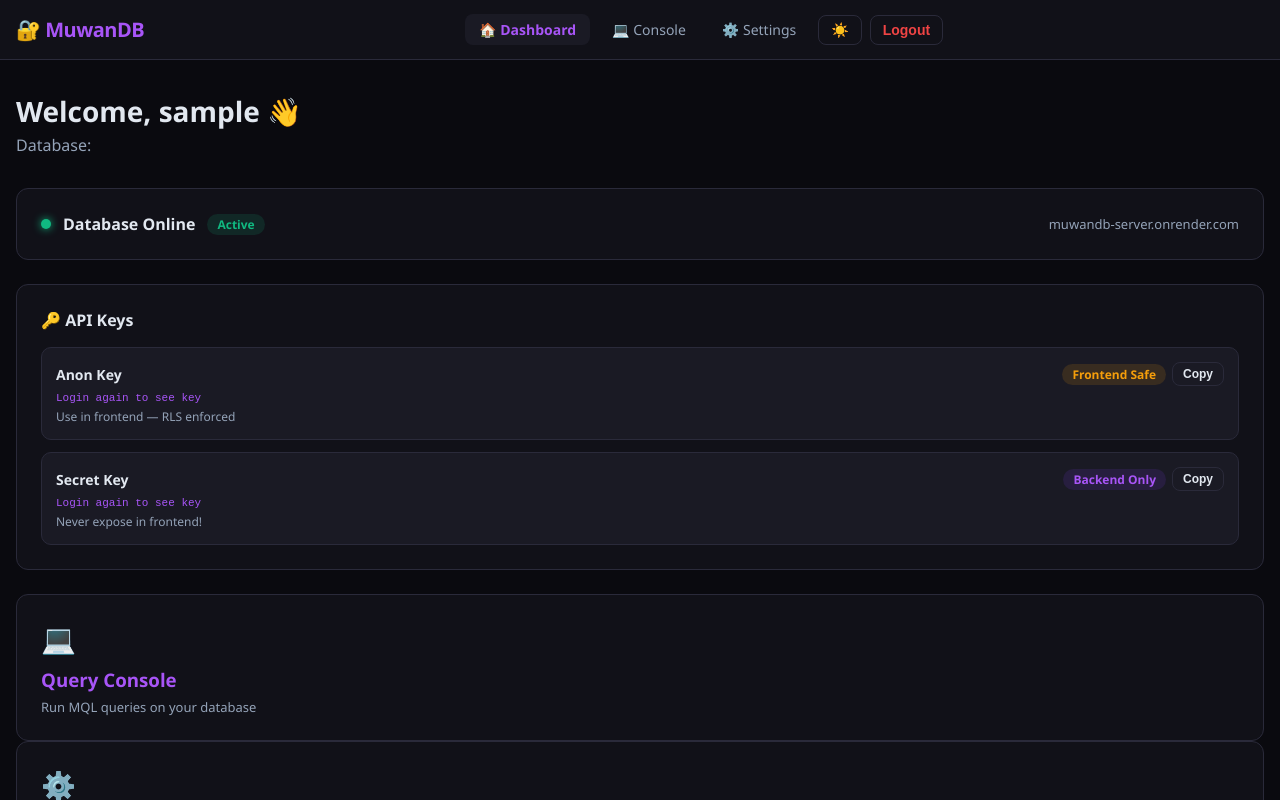
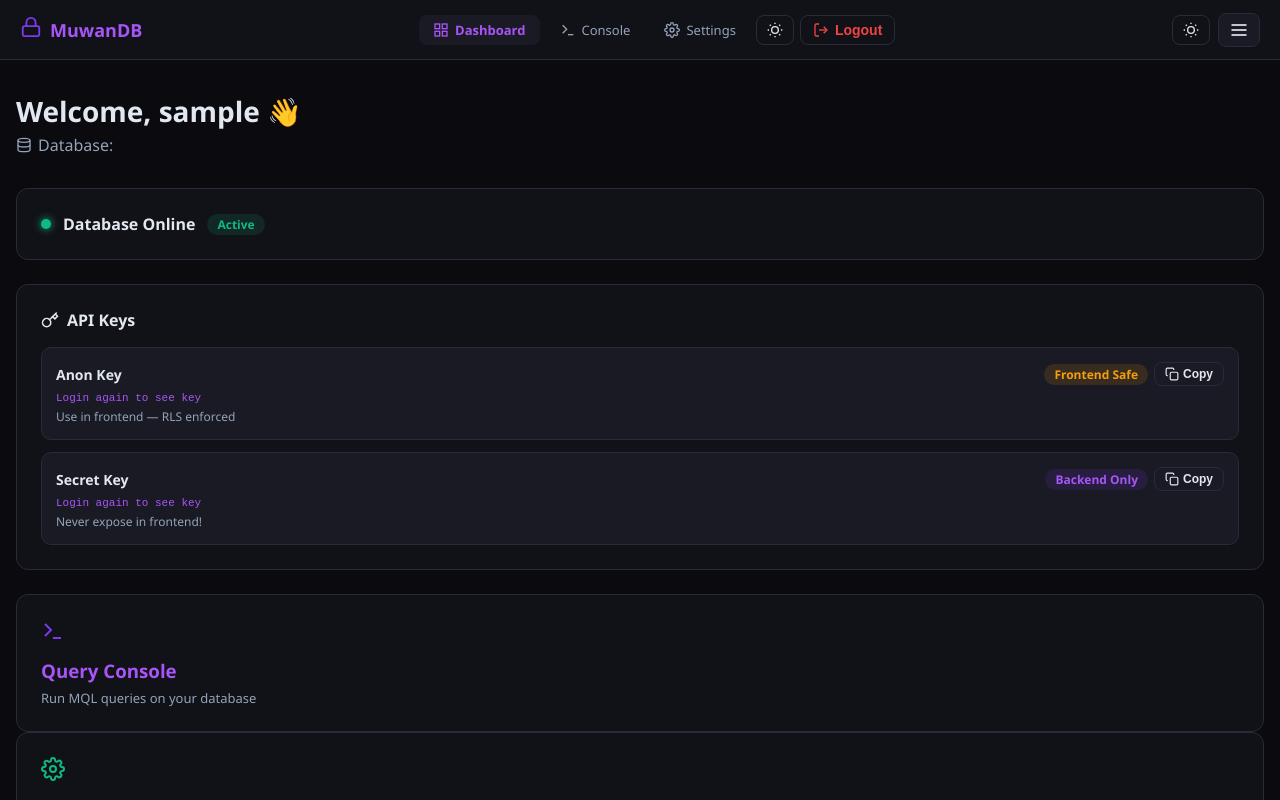
Before and after one commit to muwanindia345-beep/muwandb-frontend, a React (Vite) app: page /dashboard in a window 1280 px wide. Shown: the top 800 px of the page. Built offline with nearby package versions, Linux system fonts and the light colour scheme; sample sign-in values are in the browser's storage.

Commit message:
feat: SVG icons + remove hardcoded URLs

```diff
--- a/src/components/Navbar.jsx
+++ b/src/components/Navbar.jsx
@@ -1,100 +1,98 @@
 import React, { useState } from 'react'
 import { Link, useLocation } from 'react-router-dom'
+
+const Icons = {
+  logo: <svg width="22" height="22" viewBox="0 0 24 24" fill="none" stroke="currentColor" strokeWidth="2"><rect x="3" y="11" width="18" height="11" rx="2"/><path d="M7 11V7a5 5 0 0 1 10 0v4"/></svg>,
+  dashboard: <svg width="16" height="16" viewBox="0 0 24 24" fill="none" stroke="currentColor" strokeWidth="2"><rect x="3" y="3" width="7" height="7"/><rect x="14" y="3" width="7" height="7"/><rect x="3" y="14" width="7" height="7"/><rect x="14" y="14" width="7" height="7"/></svg>,
+  console: <svg width="16" height="16" viewBox="0 0 24 24" fill="none" stroke="currentColor" strokeWidth="2"><polyline points="4 17 10 11 4 5"/><line x1="12" y1="19" x2="20" y2="19"/></svg>,
+  settings: <svg width="16" height="16" viewBox="0 0 24 24" fill="none" stroke="currentColor" strokeWidth="2"><circle cx="12" cy="12" r="3"/><path d="M19.4 15a1.65 1.65 0 0 0 .33 1.82l.06.06a2 2 0 0 1-2.83 2.83l-.06-.06a1.65 1.65 0 0 0-1.82-.33 1.65 1.65 0 0 0-1 1.51V21a2 2 0 0 1-4 0v-.09A1.65 1.65 0 0 0 9 19.4a1.65 1.65 0 0 0-1.82.33l-.06.06a2 2 0 0 1-2.83-2.83l.06-.06A1.65 1.65 0 0 0 4.68 15a1.65 1.65 0 0 0-1.51-1H3a2 2 0 0 1 0-4h.09A1.65 1.65 0 0 0 4.6 9a1.65 1.65 0 0 0-.33-1.82l-.06-.06a2 2 0 0 1 2.83-2.83l.06.06A1.65 1.65 0 0 0 9 4.68a1.65 1.65 0 0 0 1-1.51V3a2 2 0 0 1 4 0v.09a1.65 1.65 0 0 0 1 1.51 1.65 1.65 0 0 0 1.82-.33l.06-.06a2 2 0 0 1 2.83 2.83l-.06.06A1.65 1.65 0 0 0 19.4 9a1.65 1.65 0 0 0 1.51 1H21a2 2 0 0 1 0 4h-.09a1.65 1.65 0 0 0-1.51 1z"/></svg>,
+  logout: <svg width="16" height="16" viewBox="0 0 24 24" fill="none" stroke="currentColor" strokeWidth="2"><path d="M9 21H5a2 2 0 0 1-2-2V5a2 2 0 0 1 2-2h4"/><polyline points="16 17 21 12 16 7"/><line x1="21" y1="12" x2="9" y2="12"/></svg>,
+  sun: <svg width="16" height="16" viewBox="0 0 24 24" fill="none" stroke="currentColor" strokeWidth="2"><circle cx="12" cy="12" r="5"/><line x1="12" y1="1" x2="12" y2="3"/><line x1="12" y1="21" x2="12" y2="23"/><line x1="4.22" y1="4.22" x2="5.64" y2="5.64"/><line x1="18.36" y1="18.36" x2="19.78" y2="19.78"/><line x1="1" y1="12" x2="3" y2="12"/><line x1="21" y1="12" x2="23" y2="12"/><line x1="4.22" y1="19.78" x2="5.64" y2="18.36"/><line x1="18.36" y1="5.64" x2="19.78" y2="4.22"/></svg>,
+  moon: <svg width="16" height="16" viewBox="0 0 24 24" fill="none" stroke="currentColor" strokeWidth="2"><path d="M21 12.79A9 9 0 1 1 11.21 3 7 7 0 0 0 21 12.79z"/></svg>,
+  menu: <svg width="20" height="20" viewBox="0 0 24 24" fill="none" stroke="currentColor" strokeWidth="2"><line x1="3" y1="6" x2="21" y2="6"/><line x1="3" y1="12" x2="21" y2="12"/><line x1="3" y1="18" x2="21" y2="18"/></svg>,
+}
 
 export default function Navbar({ user, theme, toggleTheme, logout }) {
   const [menuOpen, setMenuOpen] = useState(false)
   const loc = useLocation()
 
-  const links = user
-    ? [
-        { to: '/dashboard', label: '🏠 Dashboard' },
-        { to: '/console', label: '💻 Console' },
-        { to: '/settings', label: '⚙️ Settings' },
-      ]
-    : []
+  const links = user ? [
+    { to: '/dashboard', label: 'Dashboard', icon: Icons.dashboard },
+    { to: '/console', label: 'Console', icon: Icons.console },
+    { to: '/settings', label: 'Settings', icon: Icons.settings },
+  ] : []
 
   return (
     <>
       <nav style={{
-        background: 'var(--bg2)',
-        borderBottom: '1px solid var(--border)',
-        padding: '0 16px',
-        height: '60px',
-        display: 'flex',
-        alignItems: 'center',
-        justifyContent: 'space-between',
-        position: 'sticky',
-        top: 0,
-        zIndex: 100,
+        background: 'var(--bg2)', borderBottom: '1px solid var(--border)',
+        padding: '0 20px', height: '60px', display: 'flex',
+        alignItems: 'center', justifyContent: 'space-between',
+        position: 'sticky', top: 0, zIndex: 100,
+        backdropFilter: 'blur(10px)',
       }}>
-        <Link to="/" style={{ fontWeight: 800, fontSize: '20px', color: 'var(--accent2)', letterSpacing: '-0.5px' }}>
-          🔐 MuwanDB
+        <Link to="/" style={{ fontWeight: 800, fontSize: '18px', color: 'var(--accent2)', display: 'flex', alignItems: 'center', gap: '8px' }}>
+          <span style={{ color: 'var(--accent)' }}>{Icons.logo}</span> MuwanDB
         </Link>
 
-        {/* Desktop links */}
-        <div style={{ display: 'flex', gap: '8px', alignItems: 'center' }} className="hide-mobile">
+        <div style={{ display: 'flex', gap: '6px', alignItems: 'center' }} className="hide-mobile">
           {links.map(l => (
             <Link key={l.to} to={l.to} style={{
-              padding: '6px 14px',
-              borderRadius: '8px',
-              fontSize: '14px',
+              padding: '6px 14px', borderRadius: '8px', fontSize: '13px',
               color: loc.pathname === l.to ? 'var(--accent2)' : 'var(--text2)',
               background: loc.pathname === l.to ? 'var(--bg3)' : 'transparent',
               fontWeight: loc.pathname === l.to ? 600 : 400,
-            }}>{l.label}</Link>
+              display: 'flex', alignItems: 'center', gap: '6px',
+            }}>{l.icon}{l.label}</Link>
           ))}
-          <button onClick={toggleTheme} className="btn btn-outline" style={{ padding: '6px 12px' }}>
-            {theme === 'dark' ? '☀️' : '🌙'}
+          <button onClick={toggleTheme} className="btn btn-outline" style={{ padding: '6px 10px', display: 'flex', alignItems: 'center' }}>
+            {theme === 'dark' ? Icons.sun : Icons.moon}
           </button>
           {user
-            ? <button onClick={logout} className="btn btn-outline" style={{ padding: '6px 12px', color: 'var(--red)' }}>Logout</button>
+            ? <button onClick={logout} className="btn btn-outline" style={{ padding: '6px 12px', color: 'var(--red)', display: 'flex', alignItems: 'center', gap: '6px' }}>{Icons.logout} Logout</button>
             : <Link to="/auth" className="btn btn-primary">Get Started</Link>
           }
         </div>
 
-        {/* Mobile hamburger */}
         <div style={{ display: 'flex', gap: '8px', alignItems: 'center' }}>
-          <button onClick={toggleTheme} className="btn btn-outline" style={{ padding: '6px 10px' }}
-            id="theme-btn-mobile">
-            {theme === 'dark' ? '☀️' : '🌙'}
+          <button onClick={toggleTheme} className="btn btn-outline" style={{ padding: '6px 10px', display: 'flex', alignItems: 'center' }} id="theme-btn-mobile">
+            {theme === 'dark' ? Icons.sun : Icons.moon}
           </button>
           <button onClick={() => setMenuOpen(o => !o)} style={{
             background: 'var(--bg3)', border: '1px solid var(--border)',
-            borderRadius: '8px', padding: '6px 10px', color: 'var(--text)', fontSize: '18px'
-          }} id="hamburger">☰</button>
+            borderRadius: '8px', padding: '6px 10px', color: 'var(--text)',
+            display: 'flex', alignItems: 'center'
+          }} id="hamburger">{Icons.menu}</button>
         </div>
       </nav>
 
-      {/* Mobile menu */}
       {menuOpen && (
         <div style={{
           background: 'var(--bg2)', borderBottom: '1px solid var(--border)',
-          padding: '12px 16px', display: 'flex', flexDirection: 'column', gap: '8px'
+          padding: '12px 16px', display: 'flex', flexDirection: 'column', gap: '6px'
         }}>
           {links.map(l => (
             <Link key={l.to} to={l.to} onClick={() => setMenuOpen(false)} style={{
-              padding: '10px 14px', borderRadius: '8px', fontSize: '15px',
+              padding: '10px 14px', borderRadius: '8px', fontSize: '14px',
               color: loc.pathname === l.to ? 'var(--accent2)' : 'var(--text)',
               background: loc.pathname === l.to ? 'var(--bg3)' : 'transparent',
-            }}>{l.label}</Link>
+              display: 'flex', alignItems: 'center', gap: '8px'
+            }}>{l.icon}{l.label}</Link>
           ))}
           {user
             ? <button onClick={() => { logout(); setMenuOpen(false) }} style={{
-                padding: '10px', borderRadius: '8px', background: '#ef444422',
-                color: 'var(--red)', border: 'none', textAlign: 'left', fontSize: '15px'
-              }}>🚪 Logout</button>
+                padding: '10px 14px', borderRadius: '8px', background: '#ef444422',
+                color: 'var(--red)', border: 'none', textAlign: 'left', fontSize: '14px',
+                display: 'flex', alignItems: 'center', gap: '8px', cursor: 'pointer'
+              }}>{Icons.logout} Logout</button>
             : <Link to="/auth" onClick={() => setMenuOpen(false)} className="btn btn-primary">Get Started</Link>
           }
         </div>
       )}
 
       <style>{`
-        @media (min-width: 769px) {
-          #hamburger, #theme-btn-mobile { display: none; }
-        }
-        @media (max-width: 768px) {
-          .hide-mobile { display: none !important; }
-        }
+        @media (min-width: 769px) { #hamburger, #theme-btn-mobile { display: none; } }
+        @media (max-width: 768px) { .hide-mobile { display: none !important; } }
       `}</style>
     </>
   )
--- a/src/pages/Dashboard.jsx
+++ b/src/pages/Dashboard.jsx
@@ -1,5 +1,16 @@
 import React, { useState } from 'react'
 import { Link } from 'react-router-dom'
+
+const API = '/api'
+
+const Icons = {
+  key: <svg width="18" height="18" viewBox="0 0 24 24" fill="none" stroke="currentColor" strokeWidth="2"><path d="M21 2l-2 2m-7.61 7.61a5.5 5.5 0 1 1-7.778 7.778 5.5 5.5 0 0 1 7.777-7.777zm0 0L15.5 7.5m0 0l3 3L22 7l-3-3m-3.5 3.5L19 4"/></svg>,
+  copy: <svg width="14" height="14" viewBox="0 0 24 24" fill="none" stroke="currentColor" strokeWidth="2"><rect x="9" y="9" width="13" height="13" rx="2"/><path d="M5 15H4a2 2 0 0 1-2-2V4a2 2 0 0 1 2-2h9a2 2 0 0 1 2 2v1"/></svg>,
+  check: <svg width="14" height="14" viewBox="0 0 24 24" fill="none" stroke="currentColor" strokeWidth="2"><polyline points="20 6 9 17 4 12"/></svg>,
+  console: <svg width="24" height="24" viewBox="0 0 24 24" fill="none" stroke="currentColor" strokeWidth="2"><polyline points="4 17 10 11 4 5"/><line x1="12" y1="19" x2="20" y2="19"/></svg>,
+  settings: <svg width="24" height="24" viewBox="0 0 24 24" fill="none" stroke="currentColor" strokeWidth="2"><circle cx="12" cy="12" r="3"/><path d="M19.4 15a1.65 1.65 0 0 0 .33 1.82l.06.06a2 2 0 0 1-2.83 2.83l-.06-.06a1.65 1.65 0 0 0-1.82-.33 1.65 1.65 0 0 0-1 1.51V21a2 2 0 0 1-4 0v-.09A1.65 1.65 0 0 0 9 19.4a1.65 1.65 0 0 0-1.82.33l-.06.06a2 2 0 0 1-2.83-2.83l.06-.06A1.65 1.65 0 0 0 4.68 15a1.65 1.65 0 0 0-1.51-1H3a2 2 0 0 1 0-4h.09A1.65 1.65 0 0 0 4.6 9a1.65 1.65 0 0 0-.33-1.82l-.06-.06a2 2 0 0 1 2.83-2.83l.06.06A1.65 1.65 0 0 0 9 4.68a1.65 1.65 0 0 0 1-1.51V3a2 2 0 0 1 4 0v.09a1.65 1.65 0 0 0 1 1.51 1.65 1.65 0 0 0 1.82-.33l.06-.06a2 2 0 0 1 2.83 2.83l-.06.06A1.65 1.65 0 0 0 19.4 9a1.65 1.65 0 0 0 1.51 1H21a2 2 0 0 1 0 4h-.09a1.65 1.65 0 0 0-1.51 1z"/></svg>,
+  db: <svg width="16" height="16" viewBox="0 0 24 24" fill="none" stroke="currentColor" strokeWidth="2"><ellipse cx="12" cy="5" rx="9" ry="3"/><path d="M21 12c0 1.66-4 3-9 3s-9-1.34-9-3"/><path d="M3 5v14c0 1.66 4 3 9 3s9-1.34 9-3V5"/></svg>,
+}
 
 export default function Dashboard({ user }) {
   const [copied, setCopied] = useState('')
@@ -11,30 +22,31 @@ export default function Dashboard({ user }) {
   }
 
   const cards = [
-    { icon: '💻', title: 'Query Console', desc: 'Run MQL queries on your database', to: '/console', color: '#7c3aed' },
-    { icon: '⚙️', title: 'Settings', desc: 'Manage RLS rules and account', to: '/settings', color: '#10b981' },
+    { icon: Icons.console, title: 'Query Console', desc: 'Run MQL queries on your database', to: '/console', color: '#7c3aed' },
+    { icon: Icons.settings, title: 'Settings', desc: 'Manage RLS rules and account', to: '/settings', color: '#10b981' },
   ]
 
   return (
     <div className="container" style={{ padding: '32px 16px' }}>
       <div style={{ marginBottom: '32px' }}>
         <h1 style={{ fontSize: 'clamp(20px, 4vw, 28px)', fontWeight: 800 }}>Welcome, {user.username} 👋</h1>
-        <p style={{ color: 'var(--text2)', marginTop: '4px' }}>Database: <span style={{ color: 'var(--accent2)', fontWeight: 600 }}>{user.dbName}</span></p>
+        <p style={{ color: 'var(--text2)', marginTop: '4px', display: 'flex', alignItems: 'center', gap: '6px' }}>
+          {Icons.db} Database: <span style={{ color: 'var(--accent2)', fontWeight: 600 }}>{user.dbName}</span>
+        </p>
       </div>
 
       {/* Status */}
       <div className="card" style={{ marginBottom: '24px', display: 'flex', alignItems: 'center', gap: '12px', flexWrap: 'wrap' }}>
-        <div style={{ width: '10px', height: '10px', borderRadius: '50%', background: 'var(--green)', boxShadow: '0 0 8px var(--green)' }} />
+        <div style={{ width: '10px', height: '10px', borderRadius: '50%', background: 'var(--green)', boxShadow: '0 0 8px var(--green)', flexShrink: 0 }} />
         <span style={{ fontWeight: 600 }}>Database Online</span>
         <span className="tag tag-green">Active</span>
-        <span style={{ color: 'var(--text2)', fontSize: '13px', marginLeft: 'auto' }}>
-          muwandb-server.onrender.com
-        </span>
       </div>
 
       {/* API Keys */}
       <div className="card" style={{ marginBottom: '24px' }}>
-        <h2 style={{ fontWeight: 700, marginBottom: '16px', fontSize: '16px' }}>🔑 API Keys</h2>
+        <h2 style={{ fontWeight: 700, marginBottom: '16px', fontSize: '16px', display: 'flex', alignItems: 'center', gap: '8px' }}>
+          {Icons.key} API Keys
+        </h2>
         <div style={{ display: 'flex', flexDirection: 'column', gap: '12px' }}>
           {[
             { label: 'Anon Key', val: user.anonKey, tag: 'Frontend Safe', tagColor: 'yellow', desc: 'Use in frontend — RLS enforced' },
@@ -45,8 +57,9 @@ export default function Dashboard({ user }) {
                 <span style={{ fontWeight: 600, fontSize: '14px' }}>{label}</span>
                 <div style={{ display: 'flex', gap: '6px', alignItems: 'center' }}>
                   <span className={`tag tag-${tagColor}`}>{tag}</span>
-                  <button onClick={() => copy(val, label)} className="btn btn-outline" style={{ padding: '4px 10px', fontSize: '12px' }}>
-                    {copied === label ? '✅ Copied!' : 'Copy'}
+                  <button onClick={() => copy(val, label)} className="btn btn-outline" style={{ padding: '4px 10px', fontSize: '12px', display: 'flex', alignItems: 'center', gap: '4px' }}>
+                    {copied === label ? Icons.check : Icons.copy}
+                    {copied === label ? 'Copied!' : 'Copy'}
                   </button>
                 </div>
               </div>
@@ -66,7 +79,7 @@ export default function Dashboard({ user }) {
             <div className="card" style={{ cursor: 'pointer', transition: 'all 0.2s', height: '100%' }}
               onMouseEnter={e => { e.currentTarget.style.borderColor = c.color; e.currentTarget.style.transform = 'translateY(-2px)' }}
               onMouseLeave={e => { e.currentTarget.style.borderColor = 'var(--border)'; e.currentTarget.style.transform = 'translateY(0)' }}>
-              <div style={{ fontSize: '28px', marginBottom: '10px' }}>{c.icon}</div>
+              <div style={{ marginBottom: '10px', color: c.color }}>{c.icon}</div>
               <h3 style={{ fontWeight: 700, marginBottom: '6px' }}>{c.title}</h3>
               <p style={{ color: 'var(--text2)', fontSize: '13px' }}>{c.desc}</p>
             </div>
@@ -78,12 +91,13 @@ export default function Dashboard({ user }) {
       <div className="card" style={{ background: '#0d0d14' }}>
         <div style={{ display: 'flex', justifyContent: 'space-between', alignItems: 'center', marginBottom: '12px' }}>
           <span style={{ fontSize: '13px', fontWeight: 600 }}>Quick Connect</span>
-          <button onClick={() => copy(`const res = await fetch('${'/api'}/query', {\n  method: 'POST',\n  headers: {\n    'x-api-key': '${user.anonKey}',\n    'Content-Type': 'application/json'\n  },\n  body: JSON.stringify({\n    query: 'SELECT * FROM your_table',\n    dbPassword: 'your_db_password',\n    userId: currentUser.id\n  })\n})`, 'snippet')} className="btn btn-outline" style={{ fontSize: '12px', padding: '4px 10px' }}>
-            {copied === 'snippet' ? '✅ Copied!' : 'Copy Code'}
+          <button onClick={() => copy(`const res = await fetch('/api/query', {\n  method: 'POST',\n  headers: {\n    'x-api-key': '${user.anonKey}',\n    'Content-Type': 'application/json'\n  },\n  body: JSON.stringify({\n    query: 'SELECT * FROM your_table',\n    dbPassword: 'your_db_password',\n    userId: currentUser.id\n  })\n})`, 'snippet')} className="btn btn-outline" style={{ fontSize: '12px', padding: '4px 10px', display: 'flex', alignItems: 'center', gap: '4px' }}>
+            {copied === 'snippet' ? Icons.check : Icons.copy}
+            {copied === 'snippet' ? 'Copied!' : 'Copy Code'}
           </button>
         </div>
         <pre style={{ fontSize: 'clamp(10px, 2vw, 12px)', color: '#a855f7', overflowX: 'auto', lineHeight: 1.8 }}>
-{`const res = await fetch('${'/api'}/query', {
+{`const res = await fetch('/api/query', {
   method: 'POST',
   headers: {
     'x-api-key': '${user.anonKey ? user.anonKey.substring(0, 20) + '...' : 'YOUR_ANON_KEY'}',
```
